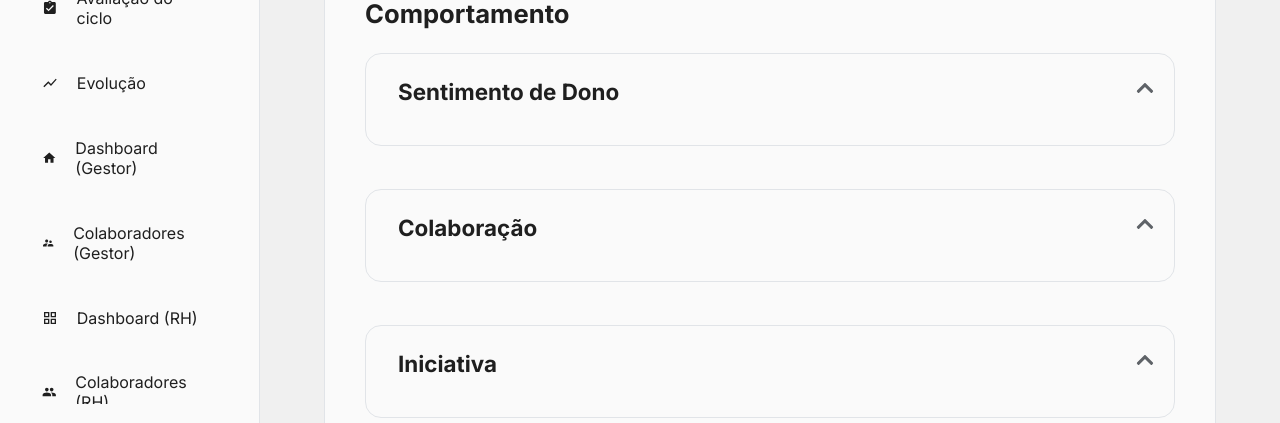
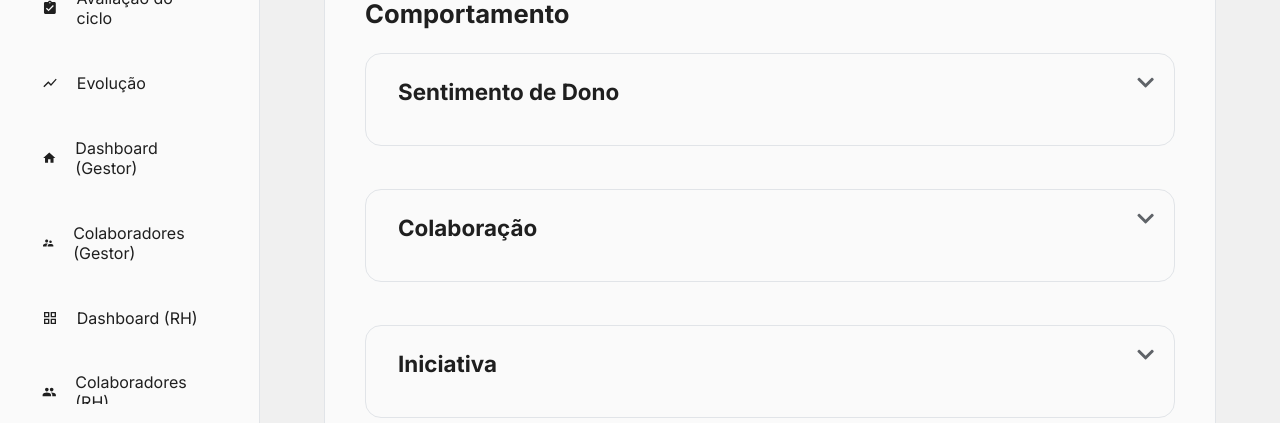
Before and after one commit to Baroes-da-APIzadinha/RPE-Frontend, a React (Vite) app: page /colaborador/evaluation in a window 1280 px wide. Shown: the part 282-705 px from the top of the page. Built offline with nearby package versions, Linux system fonts and the light colour scheme.

Commit message:
style: removendo rotaçãodo botão de collapse

```diff
--- a/src/components/CriteryBox/styles.ts
+++ b/src/components/CriteryBox/styles.ts
@@ -81,7 +81,6 @@ export const CollapseButton = styled.button<{ collapsed: boolean }>`
   z-index: 2;
   padding: 0.2rem;
   transition: transform 0.7s cubic-bezier(0.4, 0, 0.2, 1);
-  transform: rotate(${({ collapsed }) => (collapsed ? '180deg' : '0deg')});
     &:hover {
         color: ${({ theme }) => theme.colors.text.primary};
     }
--- a/src/pages/colaborador/evaluation/base.tsx
+++ b/src/pages/colaborador/evaluation/base.tsx
@@ -1,4 +1,4 @@
-import React, { useState } from "react";
+import { useState } from "react";
 import * as S from "./styles";
 import { Sidebar } from "@/components/Sidebar";
 import { ToggleBar } from "@/components/ToggleBar";
```
